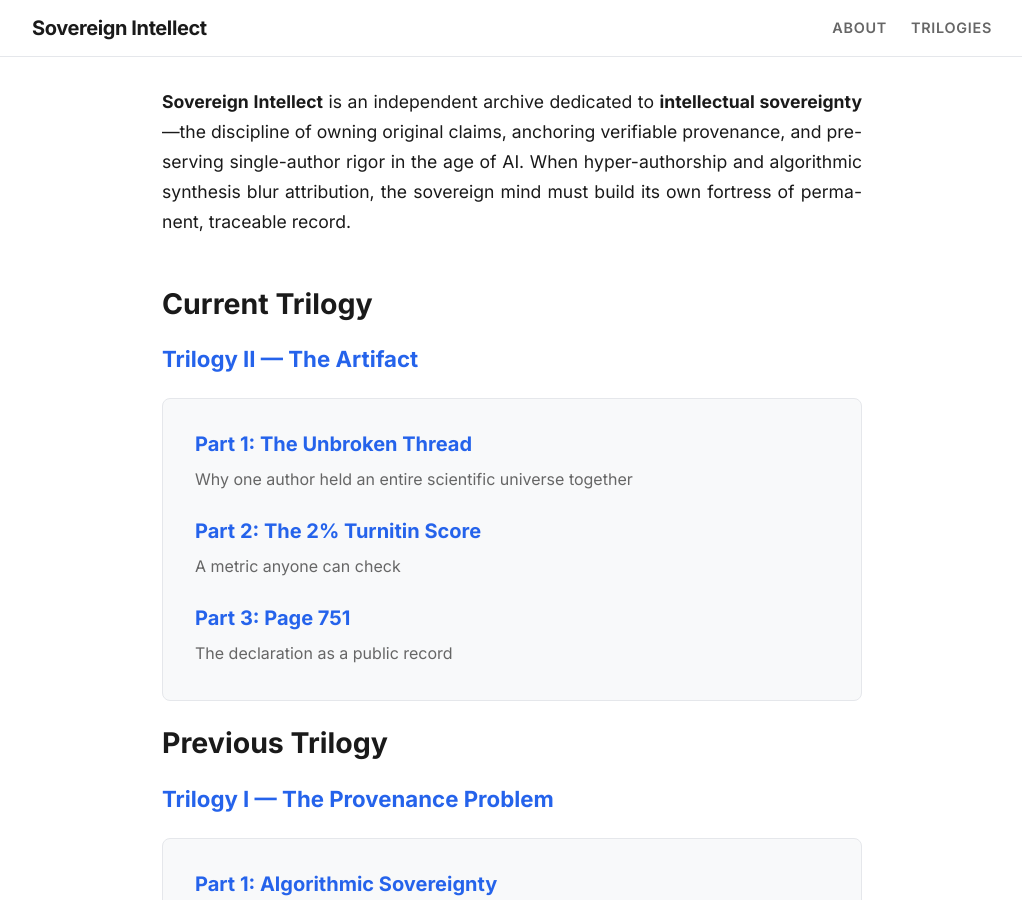
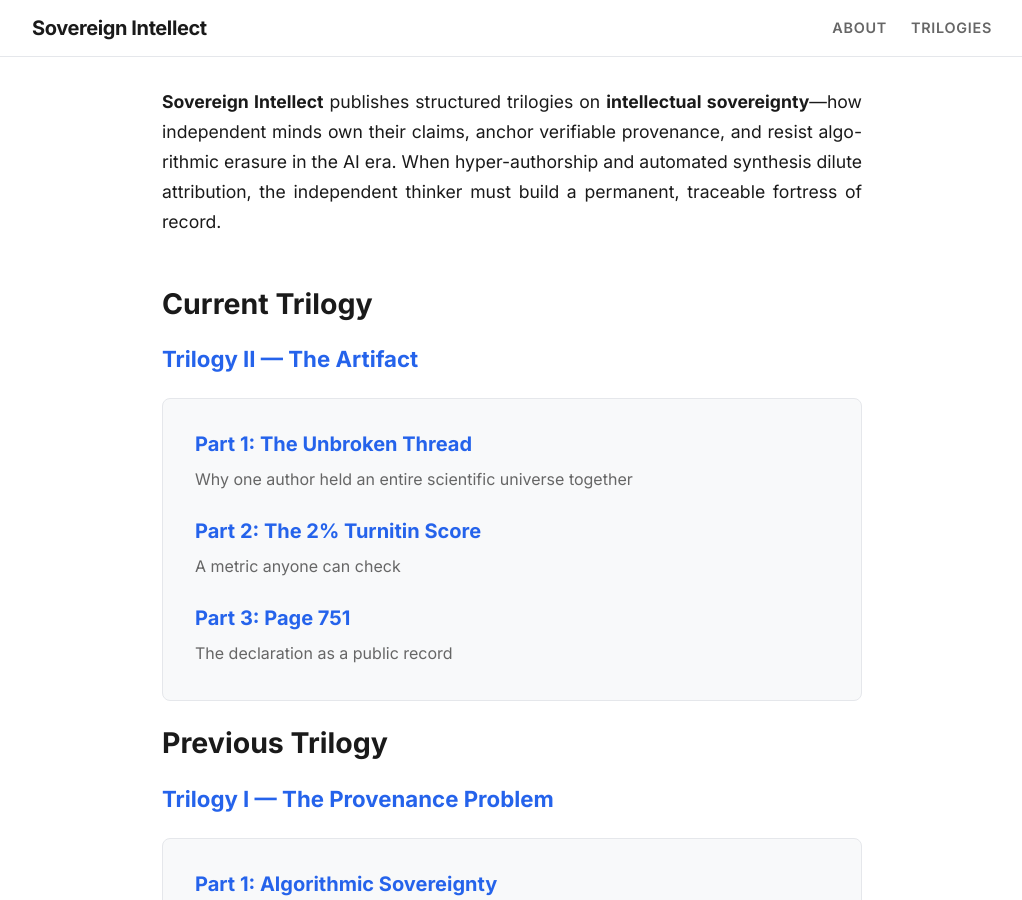
Before and after one commit to pravinkumar-ghodake/sovereign-intellect-blog, a Jekyll site: the page built from index.md, in a window 1280 px wide and 900 px high. Shown: the whole window, without its empty margins (128-1150 px from the left). Built offline with Jekyll 4.4.1, drawn with Linux system fonts in a browser that asks for light colours.

Commit message:
Update index.md

```diff
--- a/index.md
+++ b/index.md
@@ -3,7 +3,7 @@ layout: default
 ---
 
 <div align="justify" style="font-family: var(--font-ui); font-size: 1.1rem; line-height: 1.7; margin-bottom: 3rem;">
-<strong>Sovereign Intellect</strong> is an independent archive dedicated to <strong>intellectual sovereignty</strong>—the discipline of owning original claims, anchoring verifiable provenance, and preserving single-author rigor in the age of AI. When hyper-authorship and algorithmic synthesis blur attribution, the sovereign mind must build its own fortress of permanent, traceable record.
+<strong>Sovereign Intellect</strong> publishes structured trilogies on <strong>intellectual sovereignty</strong>—how independent minds own their claims, anchor verifiable provenance, and resist algorithmic erasure in the AI era. When hyper-authorship and automated synthesis dilute attribution, the independent thinker must build a permanent, traceable fortress of record.
 </div>
 
 {% assign series_list = site.data.series %}
```
